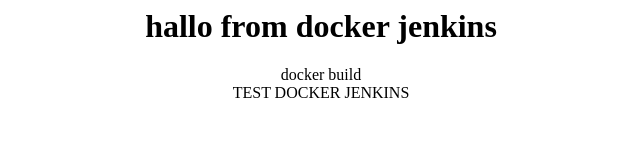
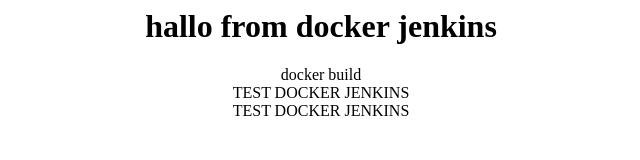
Before and after one commit to hisbu/dockerandjenkins, a plain HTML site: page index.html in a window 1280 px wide. Shown: the whole page, without its empty margins (319-959 px from the left). Drawn offline with Linux system fonts and the light colour scheme.

Commit message:
edit index

```diff
--- a/index.html
+++ b/index.html
@@ -1,3 +1,4 @@
 <center><h1>hallo from docker jenkins</h1></center>
 <center>docker build</center>
 <center>TEST DOCKER JENKINS</center>
+<center>TEST DOCKER JENKINS</center>
```
